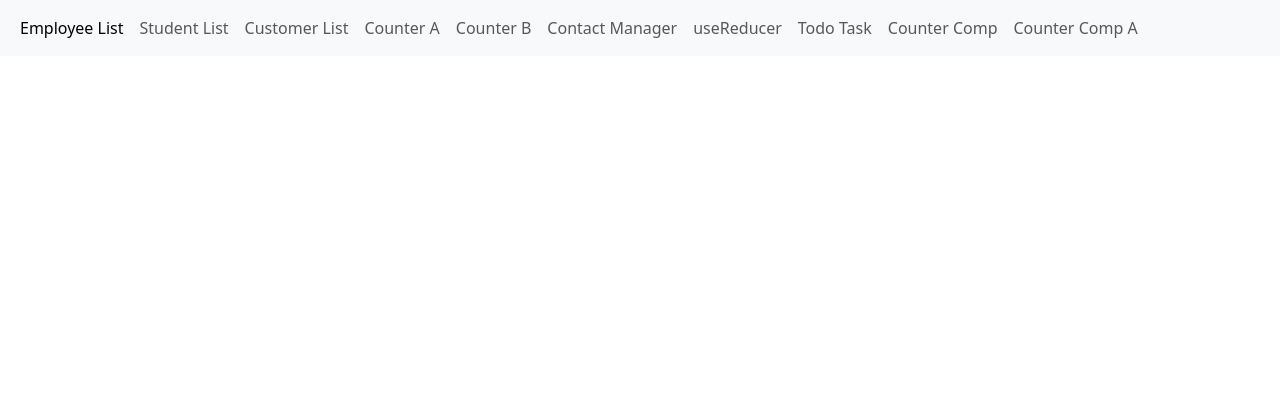
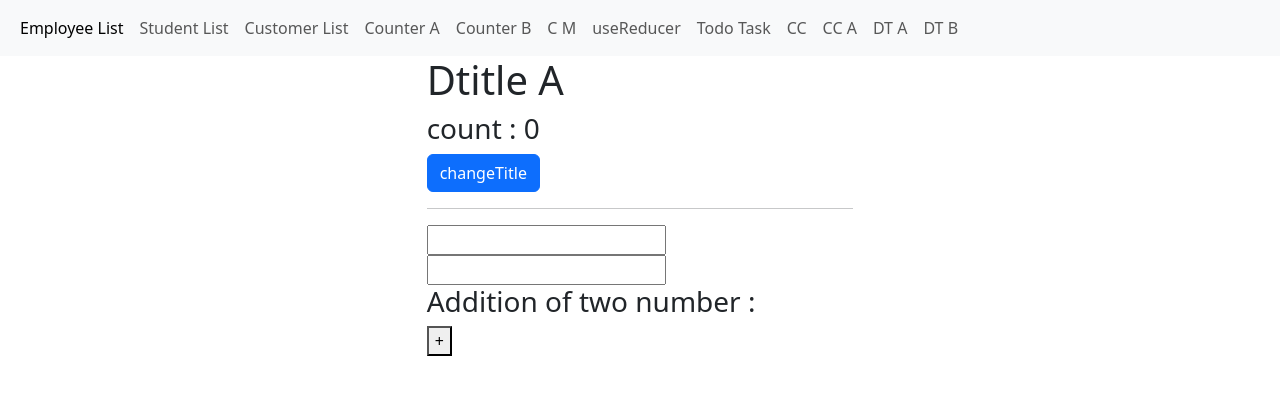
Before and after one commit to Vaibhavi7499/React-Hooks-Practical, a React (Create React App) app: page /dtitlea in a window 1280 px wide. Shown: the top 394 px of the page. Built offline with nearby package versions, Linux system fonts and the light colour scheme.

Commit message:
custom hook

```diff
--- a/src/App.js
+++ b/src/App.js
@@ -16,6 +16,8 @@ import CounterComp from "./component/CounterComp";
 import { CounterCompA } from "./component/CounterCompA";
 import UseRefHook from "./UseRefHook";
 import SignInForm from "./SignInForm";
+import DtitleA from "./component/DtitleA";
+import DtitleB from "./component/DtitleB";
 
 function App() {
 
@@ -40,6 +42,8 @@ function App() {
             <Route path="/todotask" element={<TodoTask/>} />
             <Route path="/counterComp" element={<CounterComp/>} />
             <Route path="/counterCompA" element={<CounterCompA/>} />
+            <Route path="/dtitlea" element={<DtitleA/>} />
+            <Route path="/dtitleb" element={<DtitleB/>} />
           </Routes>
         </BrowserRouter>
       </counterContext.Provider>
--- a/src/Layout.js
+++ b/src/Layout.js
@@ -37,7 +37,7 @@ const Layout = () => {
                 </Link>
               </li>
               <li className="nav-item">
-                  <Link className="nav-link" to="/contactmanager">Contact Manager</Link>
+                  <Link className="nav-link" to="/contactmanager">C M</Link>
               </li>
               <li className="nav-item">
                   <Link className="nav-link" to="/useReducer">useReducer</Link>
@@ -46,10 +46,16 @@ const Layout = () => {
                   {isAuthenticated && <Link className="nav-link" to="/todotask">Todo Task</Link>}
               </li>
               <li className="nav-item">
-                  <Link className="nav-link" to="/counterComp">Counter Comp</Link>
+                  <Link className="nav-link" to="/counterComp">CC </Link>
               </li>
               <li className="nav-item">
-                  <Link className="nav-link" to="/counterCompA">Counter Comp A</Link>
+                  <Link className="nav-link" to="/counterCompA">CC A</Link>
+              </li>
+              <li className="nav-item">
+                  <Link className="nav-link" to="/dtitlea">DT A</Link>
+              </li>
+              <li className="nav-item">
+                  <Link className="nav-link" to="/dtitleb">DT B</Link>
               </li>
             </ul>
           </div>
--- /dev/null
+++ b/src/component/DtitleA.js
@@ -0,0 +1,34 @@
+import React, { useEffect, useState } from "react";
+import useTitle from "../customHook/useTitle";
+
+const DtitleA = () => {
+  let [count,changeTitle] = useTitle();
+  let [firstNum, setFirstNum] = useState("");
+  let [secondNum, setSecondNum] = useState("");
+  let [addition, setAddition] = useState("");
+
+
+
+  let add = () => {
+    setAddition(Number(firstNum) + Number(secondNum));
+  };
+
+  return (
+    <div className="col-md-4 m-auto">
+      <h1>Dtitle A</h1>
+      <h3>count : {count}</h3>
+      <button className="btn btn-primary" onClick={changeTitle}>
+        changeTitle
+      </button>
+      <hr />
+      <div>
+        <input type="text" onChange={(e) => setFirstNum(e.target.value)} />{" "}
+        <input type="text" onChange={(e) => setSecondNum(e.target.value)} />
+        <h3>Addition of two number : {addition}</h3>
+        <button onClick={add}>+</button>
+      </div>
+    </div>
+  );
+};
+
+export default DtitleA;
--- /dev/null
+++ b/src/component/DtitleB.js
@@ -0,0 +1,16 @@
+import useTitle from '../customHook/useTitle'
+
+const DtitleB = () => {
+
+let [count,changeTitle] = useTitle();
+
+  return (
+    <div className='col-md-4 m-auto'>
+      <h1>Dtitle B</h1>
+      <h3>count :{count}</h3>
+      <button className='btn btn-success' onClick={changeTitle}>changeTitle</button>
+      </div>
+  )
+}
+
+export default DtitleB
--- /dev/null
+++ b/src/customHook/useTitle.js
@@ -0,0 +1,18 @@
+import React,{useState,useEffect} from 'react'
+
+
+const useTitle = () => {
+  let [count, setCount] = useState(0);
+
+    let changeTitle = () => {
+        setCount((prevcount) => prevcount + 1);
+      };
+
+      useEffect(() => {
+        document.title = `Hook ${count}`;
+      }, [count]);
+
+      return [count,changeTitle]
+}
+
+export default useTitle
```
